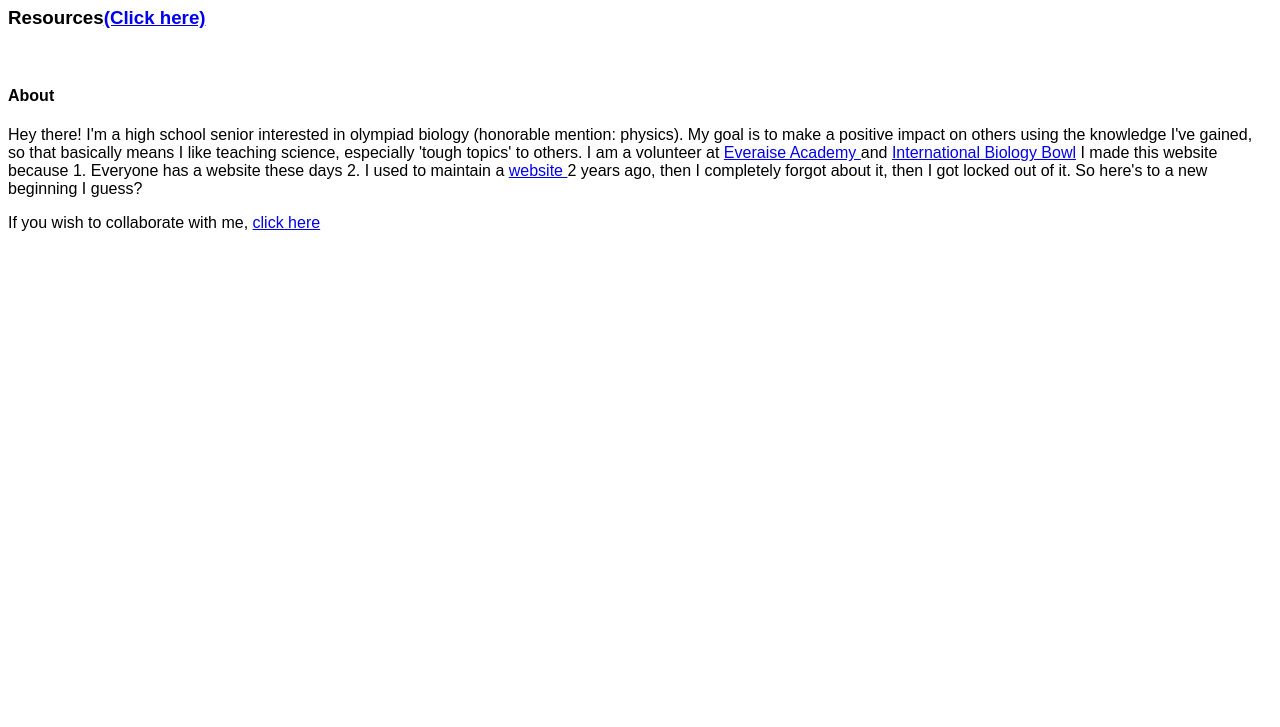
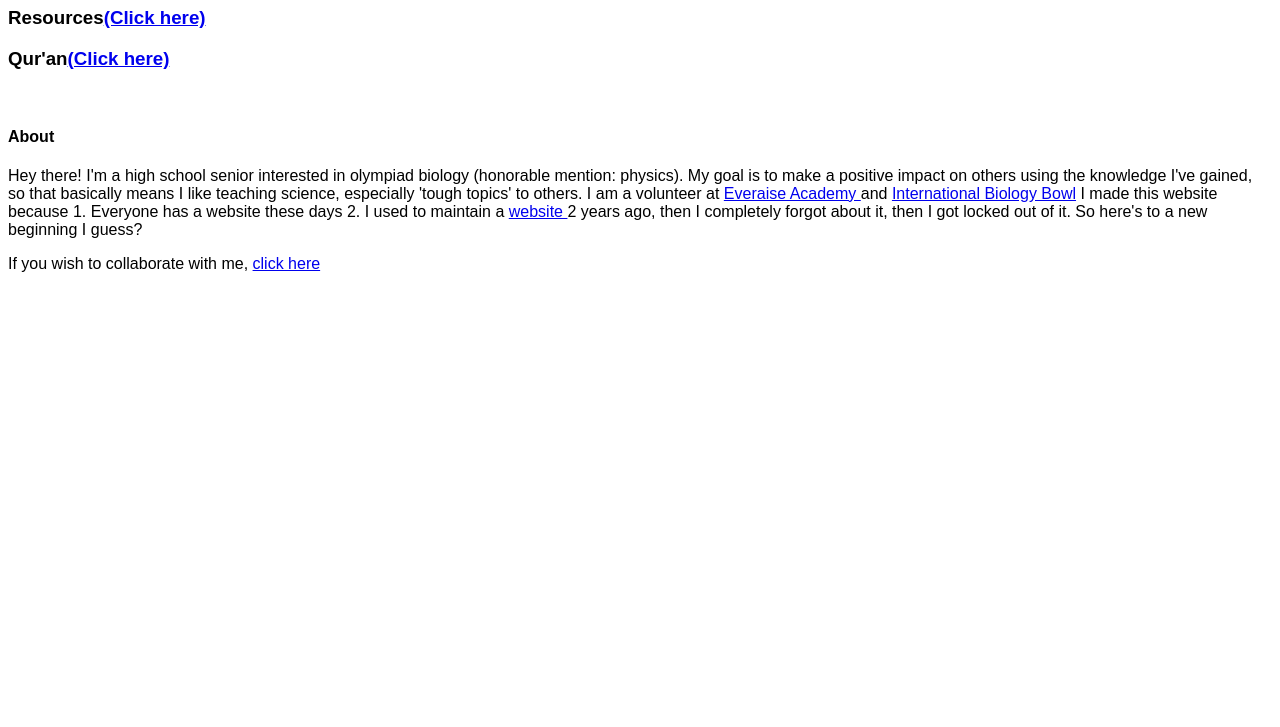
Before and after one commit to yaseen234/yaseen234.github.io, a plain HTML site: page index.html in a window 1280 px wide. Shown: the part 73-800 px from the top of the page. Drawn offline with Linux system fonts and the light colour scheme; a web font is replaced by a local one.

Commit message:
Update index.html

```diff
--- a/index.html
+++ b/index.html
@@ -21,6 +21,7 @@
   <article>
    <section>
     <h3>Resources<a href="resources.html">(Click here)</a></h3>
+    <h3>Qur'an<a href="quran.html">(Click here)</a></h3>
     <br/>
 
     <h4>About</h4>
```
